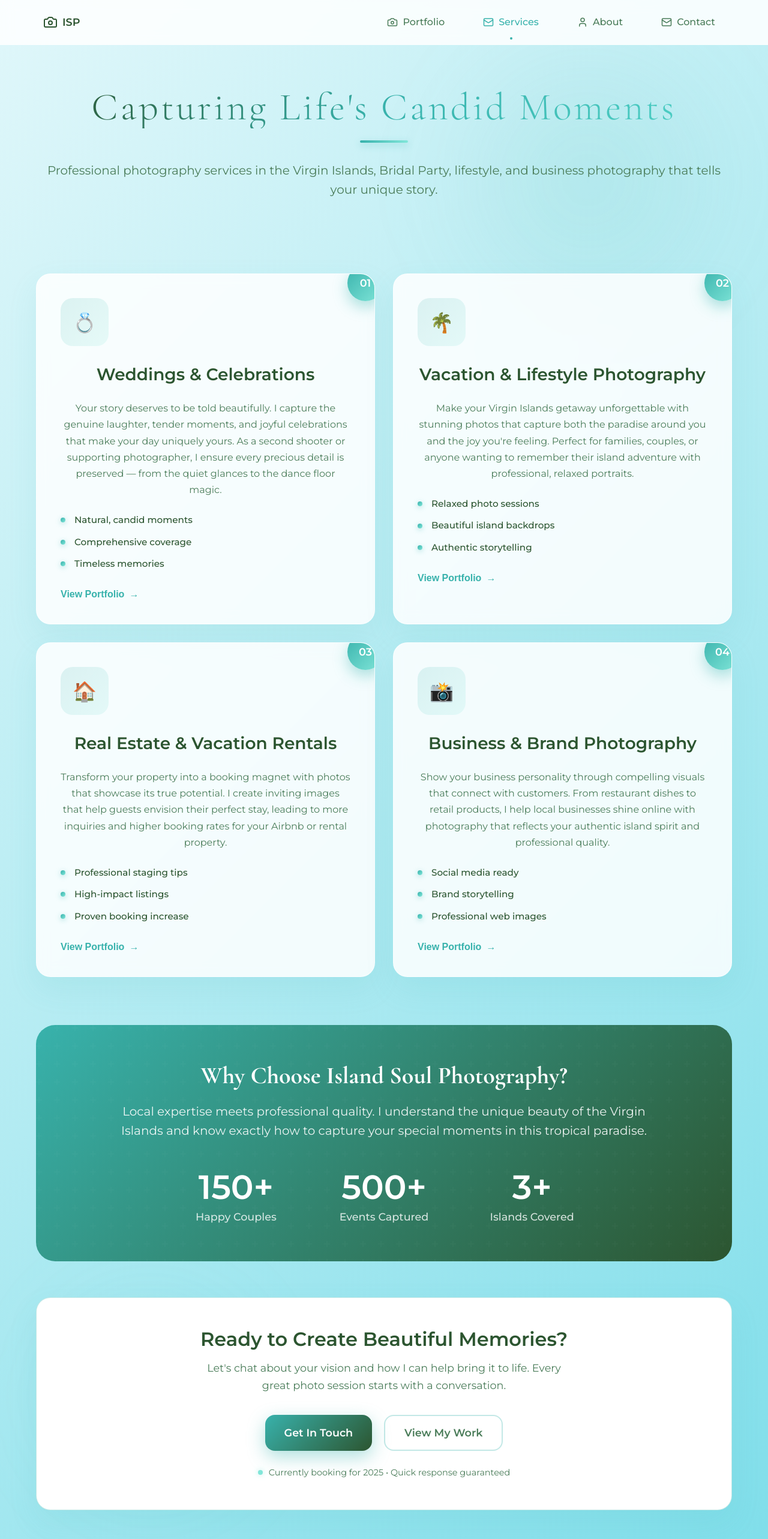
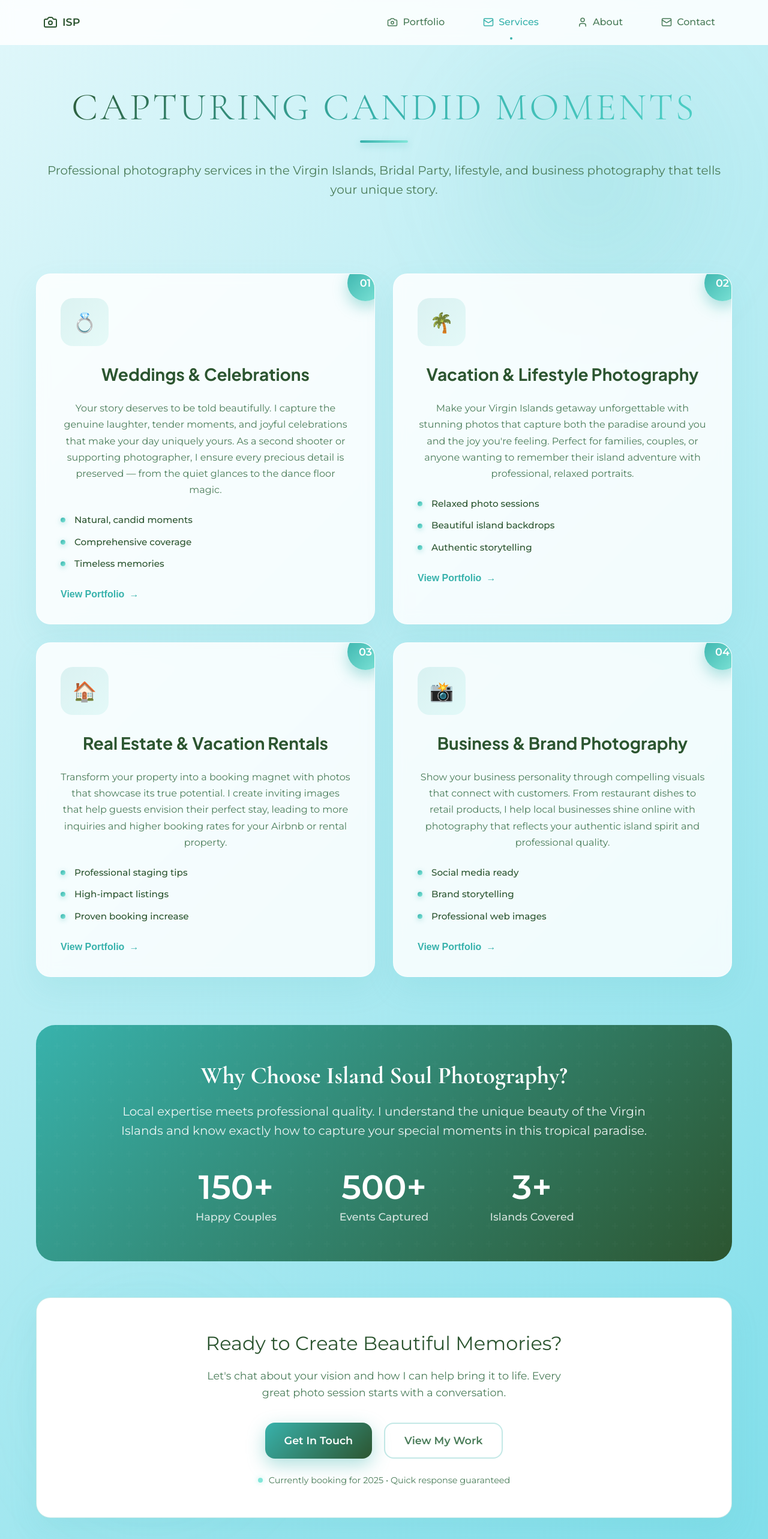
Before and after one commit to akouviyk/charliefryer, a React (Create React App) app: page /services in a window 1280 px wide. Shown: the top 2566 px of the page at 60% size. Built offline with nearby package versions, Linux system fonts and the light colour scheme; no server answers.

Commit message:
new styles

```diff
--- a/src/About.js
+++ b/src/About.js
@@ -165,7 +165,7 @@ const About = () => {
                         <Camera size={20} />
                         <span>Professional Photographer</span>
                     </div>
-                    <h1 className="hero-title">I'm Charley Marie</h1>
+                    <h1 className="hero-title" style={{ textTransform: 'uppercase' }}>Hi! Im Charley Marie</h1>
                     <p className="hero-subtitle">
                         Your island photographer who believes every story deserves to be told beautifully against the backdrop of paradise.
                     </p>
@@ -322,8 +322,8 @@ const About = () => {
                     className="about-cta-section"
                 >
                     <div className="cta-content">
-                        <h2 className="cta-title">Ready to Create Magic Together?</h2>
-                        <p className="cta-subtitle">
+                        <h2 className="cta-title" style={{ color: "whitesmoke" }}>Ready to Create Magic Together?</h2>
+                        <p className="cta-subtitle" style={{ color: "whitesmoke" }}>
                             I'd love to hear about your vision and help bring your dream wedding to life in paradise.
                         </p>
                         <div className="cta-buttons">
@@ -336,7 +336,10 @@ const About = () => {
                         </div>
                         <div className="cta-note">
                             <div className="available-indicator"></div>
-                            Currently booking 2025 weddings • Free consultation included
+                            <p style={{ color: 'white' }}>
+                                Currently booking 2025 weddings • Free consultation included
+
+                            </p>
                         </div>
                     </div>
                 </motion.section>
--- a/src/App.css
+++ b/src/App.css
@@ -218,7 +218,6 @@
   -webkit-text-fill-color: transparent;
   line-height: 1.1;
   margin-bottom: 25px;
-  letter-spacing: -0.02em;
   font-family: 'Cormorant Garamond', serif;
 }
 
@@ -533,14 +532,6 @@
   z-index: 10;
   max-width: 700px;
   margin: 0 auto;
-}
-
-.cta-title {
-  font-size: 2.5rem;
-  font-weight: 700;
-  color: white;
-  margin-bottom: 20px;
-  line-height: 1.2;
 }
 
 .cta-subtitle {
@@ -956,7 +947,7 @@
 
 .cta-title {
   font-size: 2rem;
-  font-weight: 700;
+  /* font-weight: 700; */
   color: #2c5530;
   margin-bottom: 15px;
 }
--- a/src/Contact.js
+++ b/src/Contact.js
@@ -35,6 +35,7 @@ const Contact = () => {
                     initial={{ y: 50, opacity: 0 }}
                     animate={{ y: 0, opacity: 1 }}
                     transition={{ duration: 0.8 }}
+                    className="contact-title"
                 >
                     Get In Touch
                 </motion.h1>
--- a/src/PhotoItem.js
+++ b/src/PhotoItem.js
@@ -1,6 +1,8 @@
 import React, { useRef, useMemo } from "react";
 import { motion, useInView, useMotionValue } from "framer-motion";
 import { Trash2, Move, Sparkles, Zap } from "lucide-react";
+import './App.css';
+import './PhotographyPortfolio.css';
 
 const PhotoItem = ({ photo, setSelectedPhoto, deletePhoto, handleDragStart, handleDragOver, handleDrop, index, onDelete, onUpdate, isEditMode }) => {
     const ref = useRef(null);
@@ -67,12 +69,13 @@ const PhotoItem = ({ photo, setSelectedPhoto, deletePhoto, handleDragStart, hand
                 z: 50,
                 transition: { duration: 0.3 },
             }}
-            className={`photo-item ${isEditMode ? "edit-mode" : ""}`}
+            className={`photo-item ${isEditMode ? 'edit-mode' : ''}`}
             style={{
                 background: backgroundGradient,
                 x: mouseX,
                 y: mouseY, // smooth parallax without re-render
             }}
+
             draggable={isEditMode}
             onDragStart={(e) => handleDragStart(e, photo)}
             onDragOver={handleDragOver}
@@ -101,10 +104,8 @@ const PhotoItem = ({ photo, setSelectedPhoto, deletePhoto, handleDragStart, hand
                     transition={{ duration: 0.5 }}
                 />
 
-                {/* Overlay */}
                 <motion.div className="photo-overlay" />
 
-                {/* Sparkle effect */}
                 <motion.div
                     className="photo-sparkle"
                     whileHover={{
@@ -115,7 +116,6 @@ const PhotoItem = ({ photo, setSelectedPhoto, deletePhoto, handleDragStart, hand
                 />
             </div>
 
-            {/* Content overlay */}
             <motion.div
                 className="photo-content"
                 initial={{ opacity: 0 }}
@@ -157,8 +157,7 @@ const PhotoItem = ({ photo, setSelectedPhoto, deletePhoto, handleDragStart, hand
                                 whileTap={{ scale: 0.9 }}
                                 onClick={(e) => {
                                     e.stopPropagation();
-                                    deletePhoto(photo.id);
-                                    // handleDelete
+                                    handleDelete()
                                 }}
                                 className="control-button delete-button"
                             >
--- a/src/PhotographyPortfolio.css
+++ b/src/PhotographyPortfolio.css
@@ -1,6 +1,6 @@
 /* PhotographyPortfolio.css */
 @import url('https://fonts.googleapis.com/css2?family=Cormorant+Garamond:wght@300;400;600;700&family=Montserrat:wght@300;400;500;600&display=swap');
-
+@import url('https://fonts.googleapis.com/css2?family=Playfair+Display:wght@400;700;900&family=Inter:wght@300;400;500&display=swap');
 /* Base styles */
 * {
   box-sizing: border-box;
@@ -431,7 +431,7 @@ body {
 /* Main content */
 .portfolio-main {
   max-width: 1280px;
-  margin: 0 auto;
+  margin: 14rem auto;
   padding: 48px 16px;
 }
 
@@ -540,12 +540,12 @@ body {
 }
 
 .photo-content {
-  position: absolute;
+  /* position: absolute;*/
   inset: 0;
   display: flex;
   flex-direction: column;
   justify-content: space-between;
-  padding: 16px;
+  padding: 20% 16px;
   opacity: 0;
   transition: opacity 0.3s ease;
 }
--- a/src/Services.js
+++ b/src/Services.js
@@ -39,8 +39,8 @@ const Services = () => {
             {/* Header Section */}
             <div className="services-header">
                 <div className="header-content">
-                    <h1 className="main-title">
-                        Capturing Life's Candid Moments
+                    <h1 className="main-title" style={{ textTransform: 'uppercase' }}>
+                        Capturing Candid Moments
                     </h1>
                     <div className="title-accent"></div>
                     <p className="subtitle">
@@ -118,7 +118,7 @@ const Services = () => {
 
                 {/* CTA Section */}
                 <div className="cta-section">
-                    <h3 className="cta-title">Ready to Create Beautiful Memories?</h3>
+                    <p className="cta-title">Ready to Create Beautiful Memories?</p>
                     <p className="cta-subtitle">
                         Let's chat about your vision and how I can help bring it to life. Every great photo session starts with a conversation.
                     </p>
--- a/src/index.css
+++ b/src/index.css
@@ -1,5 +1,5 @@
 @import url('https://fonts.googleapis.com/css2?family=Cormorant+Garamond:wght@300;400;600;700&family=Montserrat:wght@300;400;500;600&display=swap');
-
+@import url('https://fonts.googleapis.com/css2?family=Plus+Jakarta+Sans:wght@300;400;500;600;700&display=swap');
 body {
   margin: 0;
   font-family: -apple-system, BlinkMacSystemFont, 'Segoe UI', 'Roboto', 'Oxygen',
@@ -13,3 +13,11 @@ code {
   font-family: 'Montserrat', source-code-pro, Menlo, Monaco, Consolas,
     'Courier New', monospace;
 }
+h1,
+h2 {
+  font-family: 'Plus Jakarta Sans', sans-serif;
+  font-weight: lighter;
+}
+.contact-title {
+  font-family: 'Cormorant Garamond', serif;
+}
```
